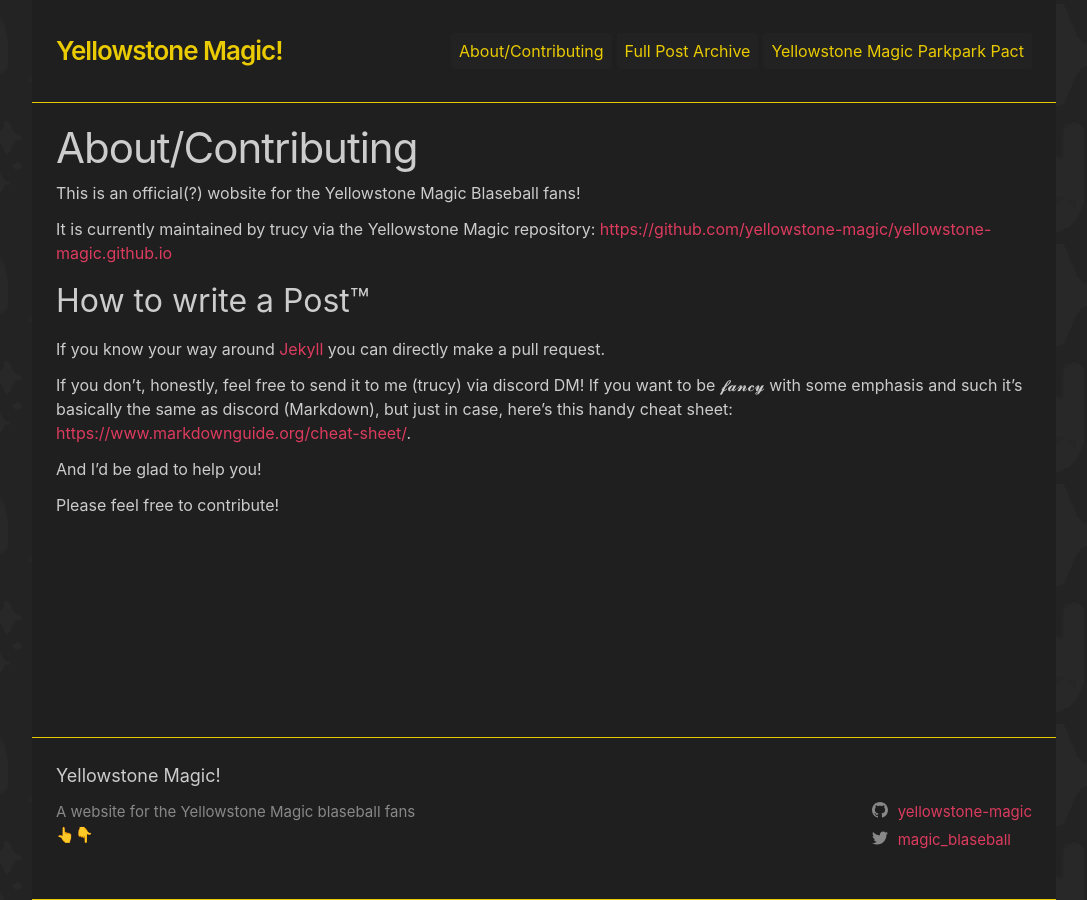
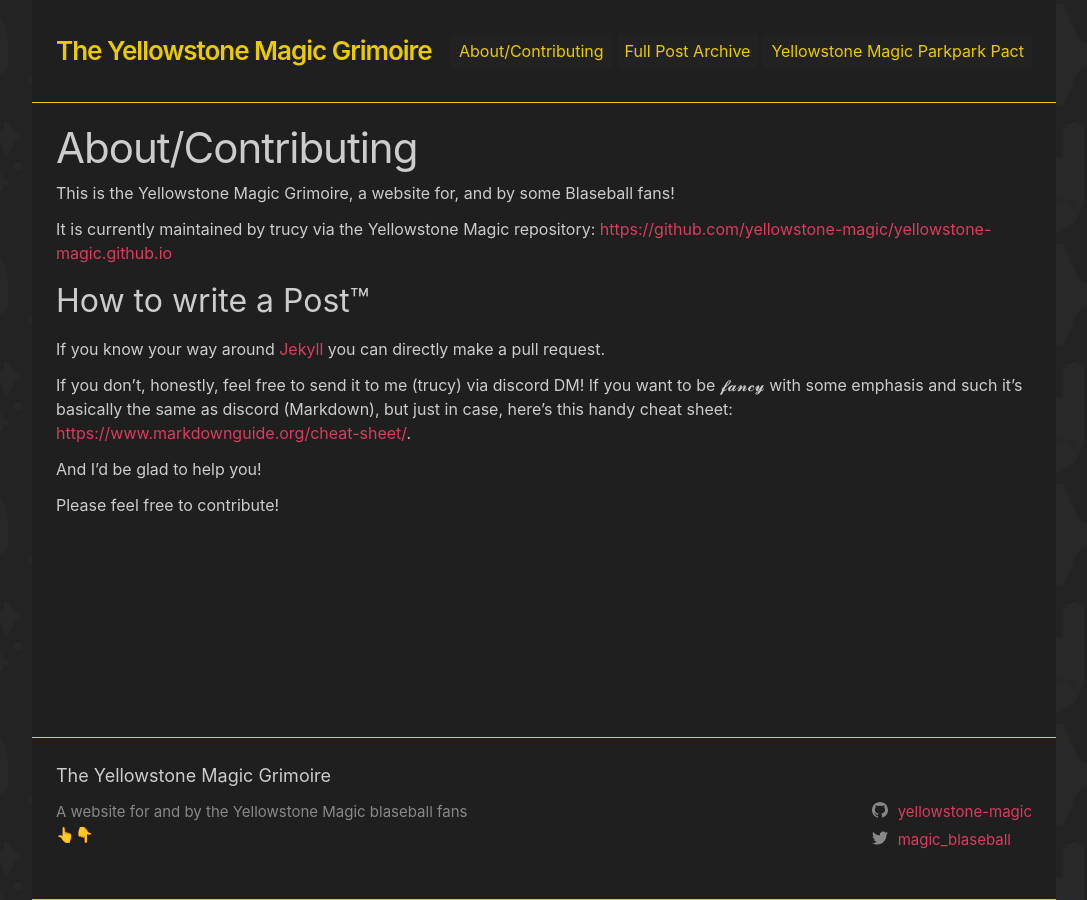
Before and after one commit to yellowstone-magic/yellowstone-magic.github.io, a Jekyll site: the page built from about.markdown, in a window 1280 px wide. Shown: the whole page, without its empty margins (96-1183 px from the left). Built offline with Jekyll 4.4.1, drawn with Linux system fonts in a browser that asks for light colours.

Commit message:
changing to Grimoire

```diff
--- a/_config.yml
+++ b/_config.yml
@@ -18,10 +18,10 @@
 # You can create any custom variable you would like, and they will be accessible
 # in the templates via {{ site.myvariable }}.
 
-title: Yellowstone Magic!
+title: The Yellowstone Magic Grimoire
 #email: your-email@example.com
 description: >- # this means to ignore newlines until "baseurl:"
-  A website for the Yellowstone Magic blaseball fans
+  A website for and by the Yellowstone Magic blaseball fans
 baseurl: "" # the subpath of your site, e.g. /blog
 url: "https://yellowstone-magic.github.io" # the base hostname & protocol for your site, e.g. http://example.com
 twitter_username: magic_blaseball
--- a/_posts/2023-01-20-welcome-to-ysm.markdown
+++ b/_posts/2023-01-20-welcome-to-ysm.markdown
@@ -2,7 +2,7 @@
 layout: post
 title:  "Welcome to the Yellowstone Magic fanwobsite!"
 date:   2023-01-20 19:50:11 +0100
-category: meta
+category: Meta
 author: trucy
 thumbnail: meta
 ---
--- a/about.markdown
+++ b/about.markdown
@@ -4,7 +4,7 @@
 permalink: /about/
 ---
 
-This is an official(?) wobsite for the Yellowstone Magic Blaseball fans!
+This is the Yellowstone Magic Grimoire, a website for, and by some Blaseball fans!
 
 It is currently maintained by trucy via the Yellowstone Magic repository:
 [https://github.com/yellowstone-magic/yellowstone-magic.github.io](https://github.com/yellowstone-magic/yellowstone-magic.github.io)
```
Also changed, not shown: _posts/2023-01-23-umpires-announcement-of-29th-january.markdown (added, +28 -0 lines), _posts/2023-01-31-what-the-wobsite-is-evolving.markdown (added, +63 -0 lines), assets/2023-01-29/1.webp (added), assets/2023-01-29/2.webp (added).
